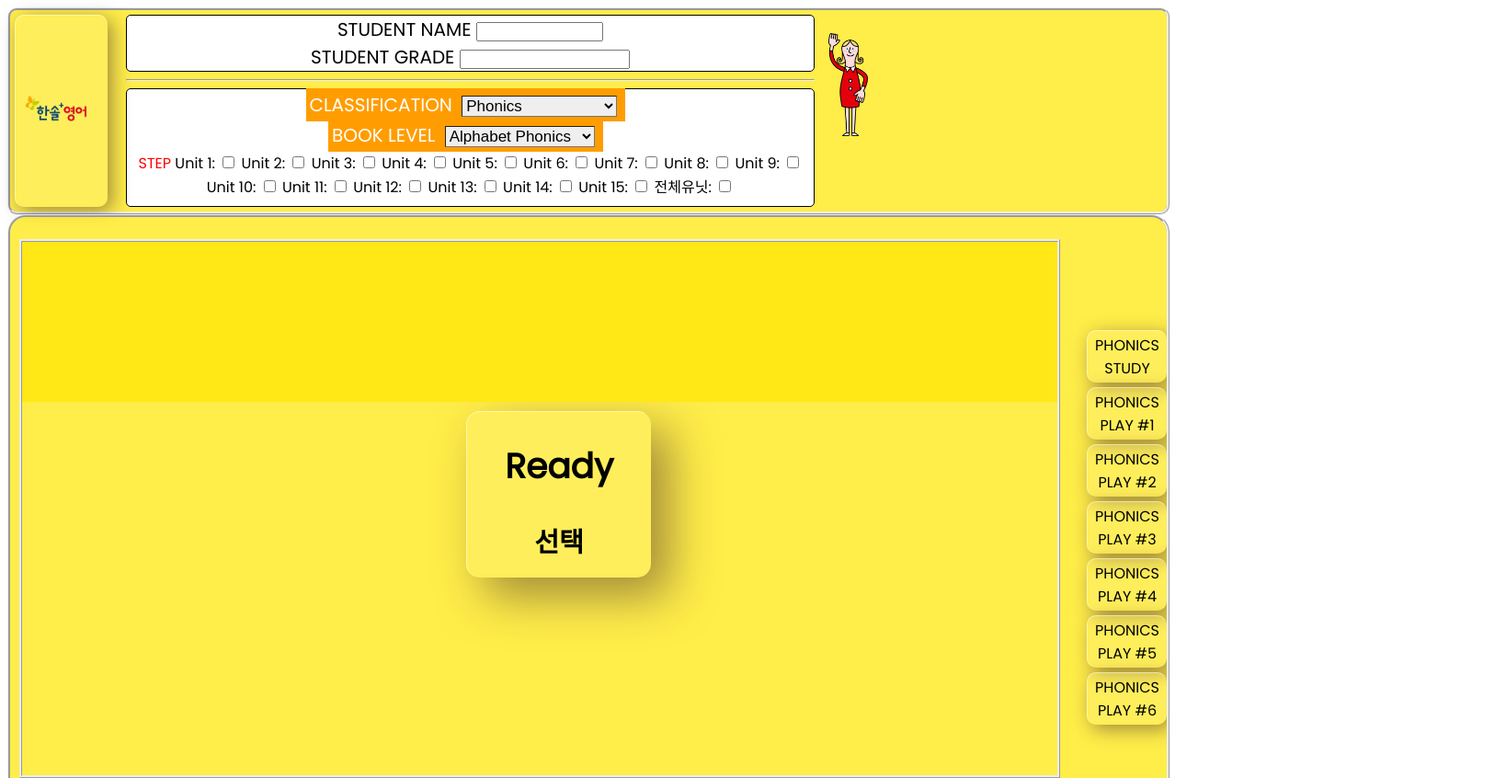
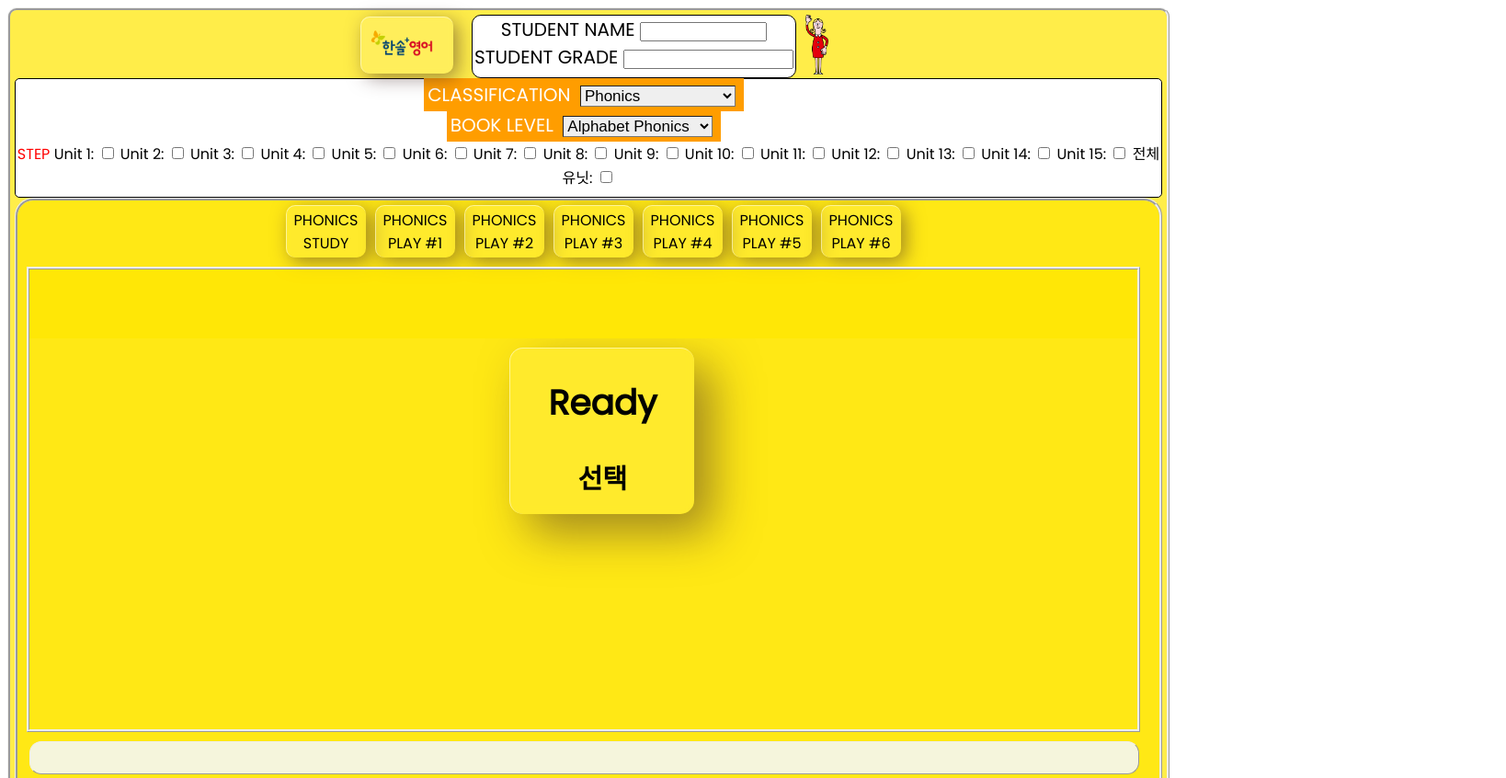
Before and after one commit to yooyoogithub/HSPlearning, a plain HTML site: page hspstudy.html in a window 1280 px wide. Shown: the top 846 px of the page at 92% size, 1638 px wide, since content can reach past the window. Drawn offline with Linux system fonts and the light colour scheme; a web font is replaced by a local one.

Commit message:
Add files via upload

```diff
--- a/css/studytool.css
+++ b/css/studytool.css
@@ -24,6 +24,7 @@ select {
 .container {
   position: relative;
   display: flex;
+  flex-direction: column;
   padding: 5px;
   top: 0;
   background-color: rgba(255, 230, 0, 0.712);
@@ -33,17 +34,24 @@ select {
 }
 
 .info {
-  width: 60%;
+  position: relative;
+  display: flex;
+  flex-direction: row;
+  left: 50%;
+  transform: translateX(-250px);
+  width: 100%;
 }
 
 .hannaimage {
-  margin-left: 15px;
-  margin-top: 20px;
+  margin-left: 10px;
   overflow: hidden;
 }
 
 .titleimage {
   margin-right: 20px;
+  margin-left: 2px;
+  margin-top: 2px;
+  margin-bottom: 5px;
   background-color: rgb(255, 255, 255);
   box-shadow: 5px 5px 20px rgba(70, 44, 44, 0.5);
   border-radius: 10px;
@@ -96,7 +104,7 @@ select {
   align-items: center;
   text-align: center;
   color: black;
-  border-radius: 5px;
+  border-radius: 10px;
   border-style: solid;
   font-family: "Poppins", sans-serif;
   /*border-style: solid;*/
@@ -121,11 +129,12 @@ select {
 .body {
   position: relative;
   display: flex;
-  flex-direction: row;
+  flex-direction: column;
+  align-tracks: center;
   font-size: 25px;
   align-items: center;
   text-align: center;
-  height: 670px;
+  height: 650px;
   overflow: auto;
   border-radius: 20px;
   background-color: rgba(255, 230, 0, 0.712);
@@ -134,7 +143,7 @@ select {
 #menudisplay {
   position: relative;
   display: flex;
-  flex-direction: column;
+  flex-direction: row;
   /*width: 100%;*/
   align-items: center;
   text-align: center;
@@ -168,7 +177,7 @@ select {
   display: block;
   border: solid;
   border-style: ridge;
-  height: 580px;
+  height: 500px;
   width: 97%;
   margin: 10px;
   overflow: hidden;
@@ -368,7 +377,8 @@ select {
 
 .question {
   overflow: hidden;
-  height: 30%;
+  height: 15%;
+  font-size: 16px;
   background-color: rgba(255, 230, 0, 0.712);
 }
 
@@ -378,7 +388,7 @@ select {
   overflow: auto;
   align-items: center;
   text-align: center;
-  height: 70%;
+  height: 60%;
 }
 
 /*여기서 부터는 newphoincs.css에 내용*/
--- a/hspstudy.html
+++ b/hspstudy.html
@@ -13,17 +13,22 @@
 <body onload="getCurrentTime()">
     <div class="main">
         <div class="container">
-            <div class="titleimage">
-                <div class="logo">
-                    <img src="https://yooyoogithub.github.io/HSPlearning/src/HSP.PNG" alt="" width="100px">
+
+            <div class="info">
+                <div class="titleimage">
+                    <div class="logo">
+                        <img src="https://yooyoogithub.github.io/HSPlearning/src/HSP.PNG" alt="" width="100px">
+                    </div>
                 </div>
-            </div>
-            <div class="info">
                 <div class="studentinfo">
                     <span>STUDENT NAME <input type="text" name="sn" id="sn"></span><br>
                     <span>STUDENT GRADE <input type="text" name="sg" id="sg"> </span>
                 </div>
-                <hr>
+                <div class="hannaimage">
+                    <img src="https://yooyoogithub.github.io/HSPlearning/src/HannaHello.PNG" alt="" width="25px">
+                </div>
+            </div>
+            <div class="info2">
                 <div class="menu">
                     <span class="choice">
                         <span>CLASSIFICATION</span>
@@ -76,12 +81,33 @@
                         </span>
                     </div>
                 </div>
-            </div>
-            <div class="hannaimage">
-                <img src="https://yooyoogithub.github.io/HSPlearning/src/HannaHello.PNG" alt="" width="43px">
-            </div>
+
+
         </div>
         <div class="body">
+            <div id="menudisplay">
+                <div class="studymenu" id='ps'>
+                    PHONICS STUDY
+                </div>
+                <div class="studymenu" id='p1'>
+                    PHONICS PLAY #1
+                </div>
+                <div class="studymenu" id='p2'>
+                    PHONICS PLAY #2
+                </div>
+                <div class="studymenu" id='p3'>
+                    PHONICS PLAY #3
+                </div>
+                <div class="studymenu" id='p4'>
+                    PHONICS PLAY #4
+                </div>
+                <div class="studymenu" id='p5'>
+                    PHONICS PLAY #5
+                </div>
+                <div class="studymenu" id='p6'>
+                    PHONICS PLAY #6
+                </div>
+            </div>
             <div class='upperplayground' id='upperplayground'>
                 <div class='playground' id='playground'>
                     <div class="question" id='question'>
@@ -106,29 +132,6 @@
                         <div class="progress" id="progress">
                         </div>
                     </div>
-                </div>
-            </div>
-            <div id="menudisplay">
-                <div class="studymenu" id='ps'>
-                    PHONICS STUDY
-                </div>
-                <div class="studymenu" id='p1'>
-                    PHONICS PLAY #1
-                </div>
-                <div class="studymenu" id='p2'>
-                    PHONICS PLAY #2
-                </div>
-                <div class="studymenu" id='p3'>
-                    PHONICS PLAY #3
-                </div>
-                <div class="studymenu" id='p4'>
-                    PHONICS PLAY #4
-                </div>
-                <div class="studymenu" id='p5'>
-                    PHONICS PLAY #5
-                </div>
-                <div class="studymenu" id='p6'>
-                    PHONICS PLAY #6
                 </div>
             </div>
         </div>
```
